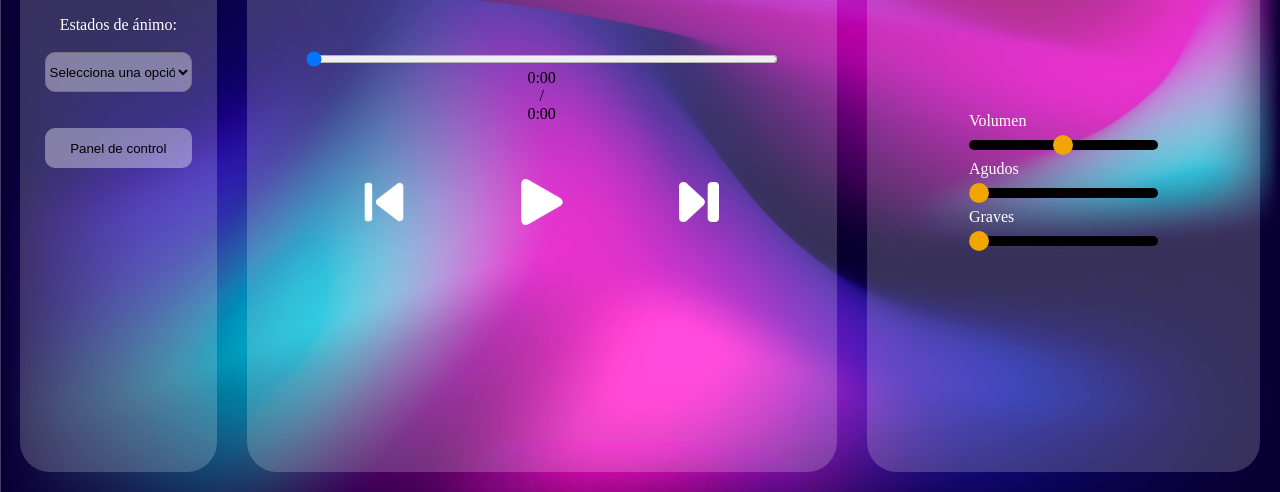
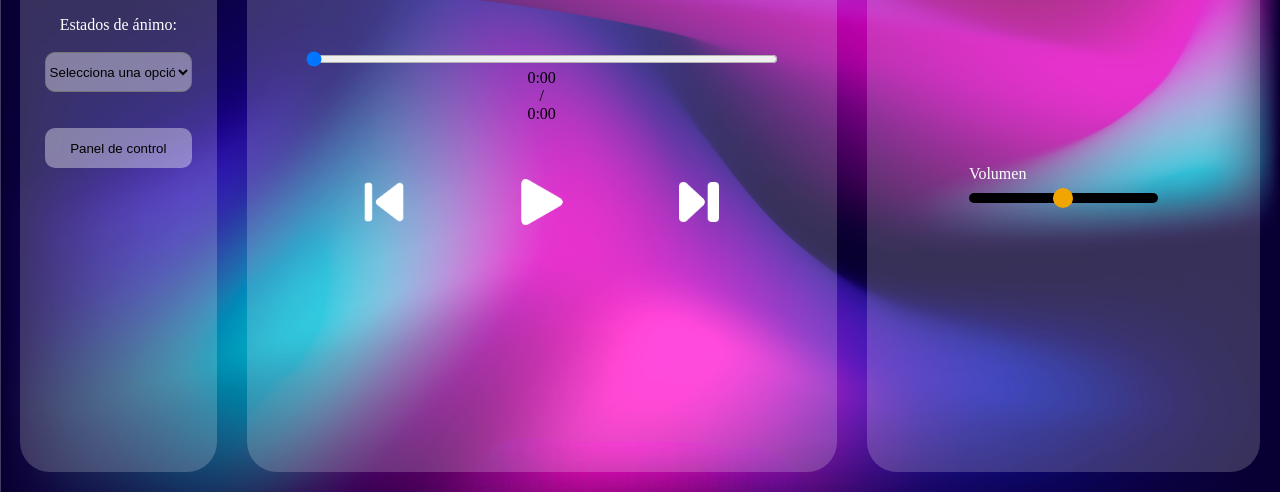
Before and after one commit to toniramss/m07-proyecto, a PHP site: page /musica.php in a window 1280 px wide. Shown: the part 308-800 px from the top of the page. Run offline with PHP 8.4, Linux system fonts and the light colour scheme; the visitor is signed in with stand-in values (Sample User, id 1).

Commit message:
commit final

```diff
--- a/musica.php
+++ b/musica.php
@@ -93,11 +93,11 @@
                             <label class="labelBarras">Volumen</label>
                             <input type="range" id="barraVolumen" class="barrasConfiguracion" min="0" max="1" step="0.01">
 
-                            <label class="labelBarras">Agudos</label>
-                            <input type="range" id="barraAgudos" class="barrasConfiguracion" min="0" max="20" step="1" value="0">
+                            <label class="labelBarras" hidden>Agudos</label>
+                            <input hidden type="range" id="barraAgudos" class="barrasConfiguracion" min="0" max="20" step="1" value="0">
 
-                            <label class="labelBarras">Graves</label>
-                            <input type="range" id="barraGraves" class="barrasConfiguracion" min="0" max="20" step="1" value="0">
+                            <label hidden class="labelBarras">Graves</label>
+                            <input hidden type="range" id="barraGraves" class="barrasConfiguracion" min="0" max="20" step="1" value="0">
 
                             <br><br>
 
```
Also changed, not shown: dashboard.php (+7 -0 lines).
